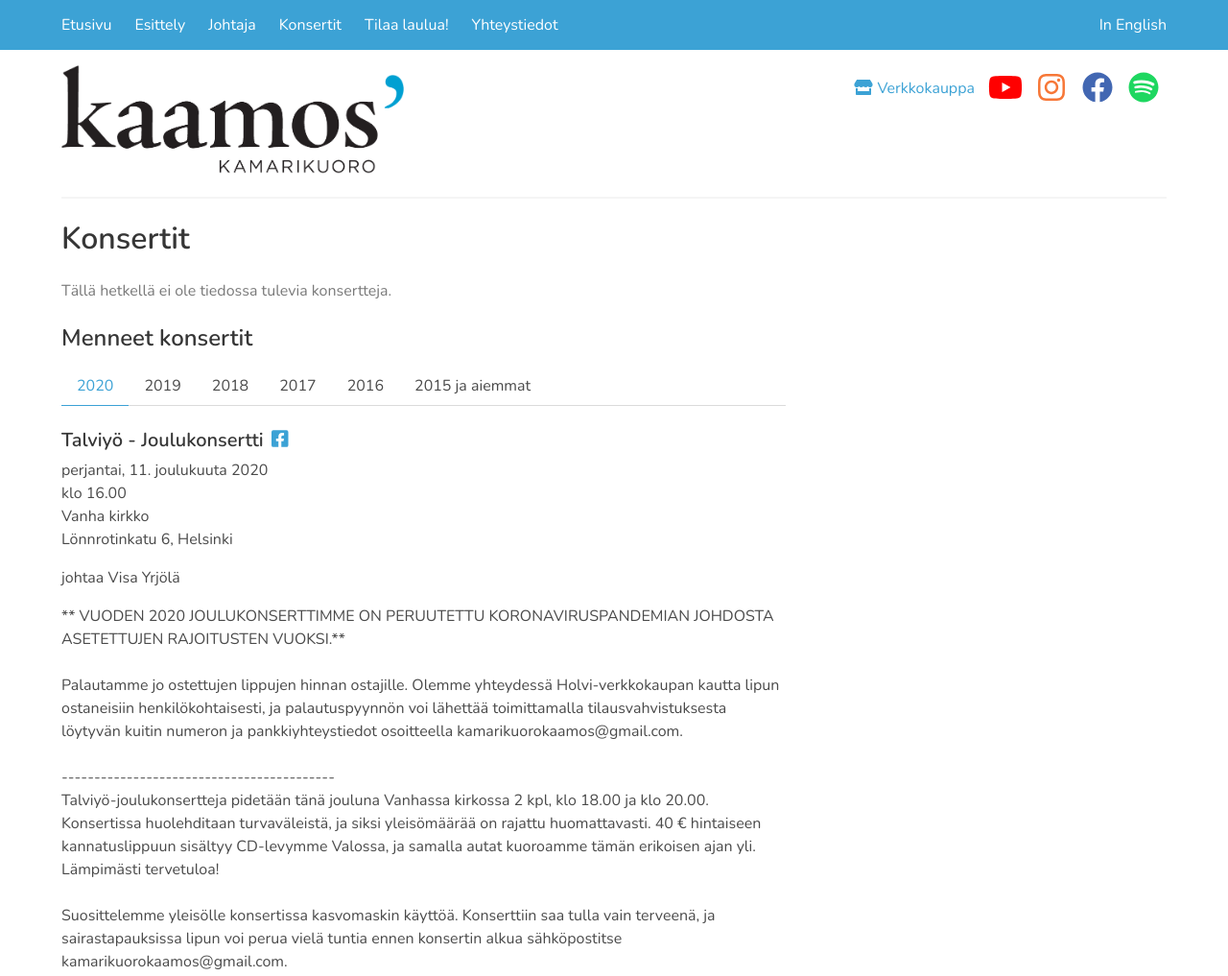
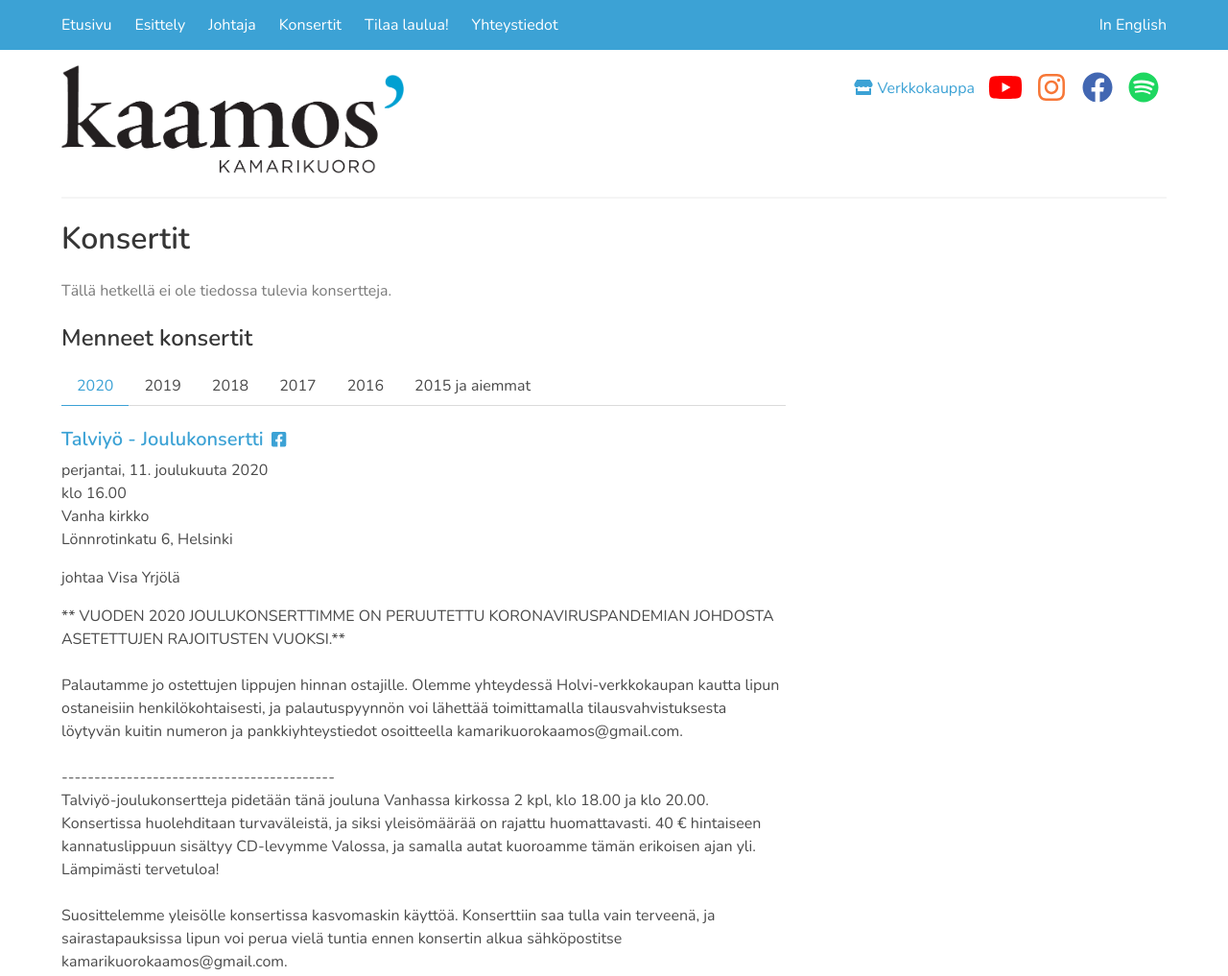
Before and after one commit to kaamoskuoro/kaamos-website, a Gatsby site: page /konsertit in a window 1280 px wide. Shown: the top 1017 px of the page at 96% size. Built offline with nearby package versions, Linux system fonts and the light colour scheme; Gatsby itself is replaced by a stand-in of ours.

Commit message:
Link to FB event from entire concert title

```diff
--- a/src/components/concert.tsx
+++ b/src/components/concert.tsx
@@ -16,11 +16,13 @@ dayjs.extend(localizedFormat)
 const Concert: React.FC<Props> = ({ concert }) => (
   <div className="block content">
     <h5 className="title is-5 mb-2">
-      {concert.title}
-      {concert.facebookURL && (
+      {concert.facebookURL ? (
         <a href={concert.facebookURL}>
-          <FontAwesomeIcon icon={faFacebookSquare} size="1x" className="ml-2" />
+          {concert.title}
+          <FontAwesomeIcon icon={faFacebookSquare} size="sm" className="ml-2" />
         </a>
+      ) : (
+        concert.title
       )}
     </h5>
 
```
